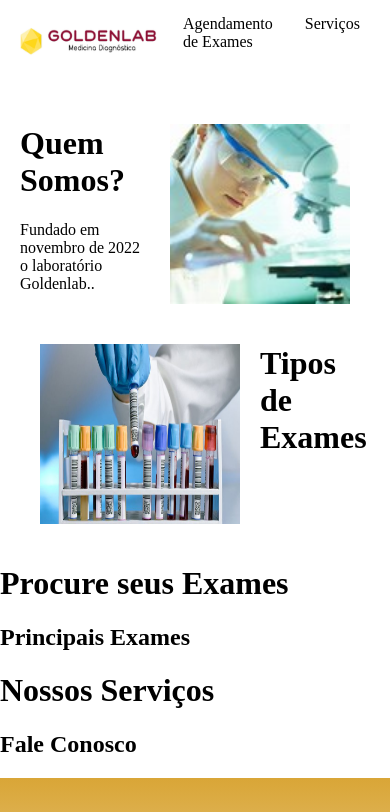
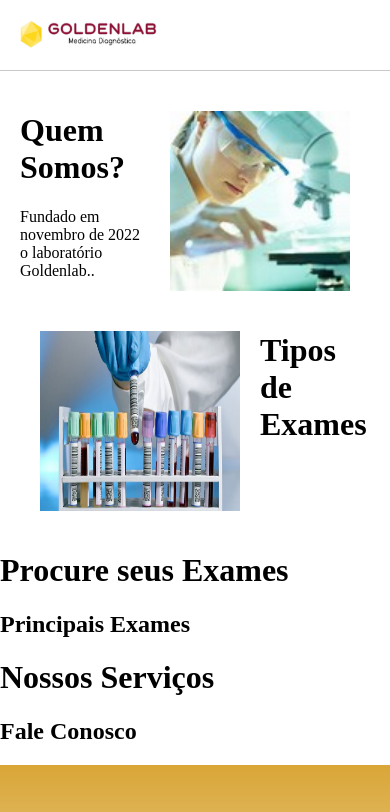
Before and after one commit to ViniciusKup/tcc_landingpage, a plain HTML site: page index.html in a window 390 px wide. Shown: the top 812 px of the page. Drawn offline with Linux system fonts and the light colour scheme.

Commit message:
ajuste no código css

```diff
--- a/style.css
+++ b/style.css
@@ -5,16 +5,8 @@ body {
     margin: 0;
     padding: 0;
     box-sizing: border-box;
-<<<<<<< HEAD
-    font-family: Arial, Helvetica, sans-serif;
-=======
     /* font-family: Arial, Helvetica, sans-serif; */
-<<<<<<< Updated upstream
-    font-family: 'Open Sans', sans-serif;
->>>>>>> 51885c2f7676e27938257d3bf1c0ee3f2ad5e067
-=======
     font-family: 'Open Sans', sans-serif #0000;
->>>>>>> Stashed changes
 }
 
 .cabeçalho {
@@ -22,12 +14,8 @@ body {
     flex-direction: row;
     align-items: center;
     padding: 15px;
-<<<<<<< HEAD
-    border-bottom: 0.3px solid #6969695d;
-=======
     border-bottom: 0.3px solid #6969695d;
     background-color: rgb(255, 255, 255);
->>>>>>> 51885c2f7676e27938257d3bf1c0ee3f2ad5e067
 }
 
 .cabeçalho-logo{
@@ -52,11 +40,6 @@ body {
     cursor: pointer;
     display: none;
 }
-<<<<<<< HEAD
-
-@media screen and (max-width: 768px){
-    .botao-menu {
-=======
 .botao-menu-on {
     background-color: transparent;
     border: none;
@@ -67,7 +50,6 @@ body {
 
 @media screen and (max-width: 768px){
     .botao-menu, .botao-menu-on {
->>>>>>> 51885c2f7676e27938257d3bf1c0ee3f2ad5e067
         display: block;
     }
     .cabeçalho-menu {
@@ -80,12 +62,6 @@ body {
         background-color: rgb(255, 255, 255);
         padding: 16px;
         animation-duration: 1s;
-<<<<<<< HEAD
-
-
-    }
-}
-=======
         margin-left: 100%;
     }
 }
@@ -100,8 +76,6 @@ footer {
     padding: 50px 0;
 }
 
-<<<<<<< Updated upstream
-=======
 .container-footer{
     max-width: 1400px;
     padding: 0 4%;
@@ -164,6 +138,7 @@ footer {
 
 }
 
+
 .body {
     margin: 20px;
 }
@@ -183,12 +158,6 @@ footer {
     width: 200px;
     height: 180px;
 }
-<<<<<<< Updated upstream
-.body2{
-    display: flex;
-    width: 100%;
-
-}
 
 .body2{
     display: flex;
```
